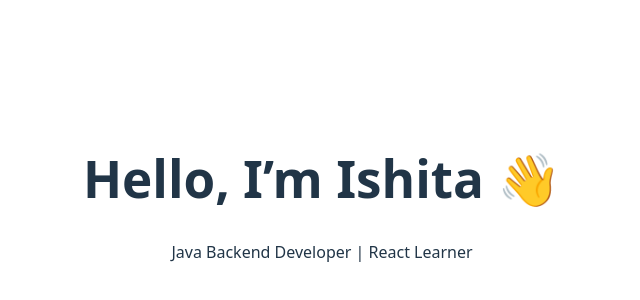
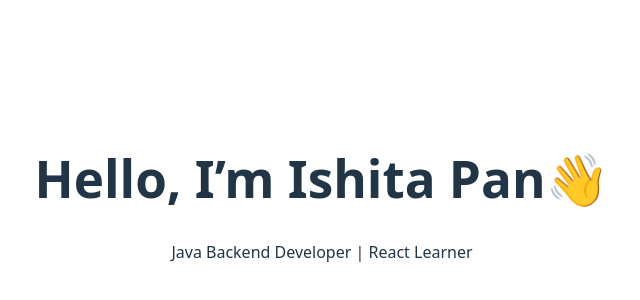
Before and after one commit to ishitapan/my-portfolio, a React (Vite) app: page / in a window 1280 px wide. Shown: the part 202-502 px from the top of the page, without its empty margins (318-958 px from the left). Built offline with nearby package versions, Linux system fonts and the light colour scheme.

Commit message:
added Ishita pan

```diff
--- a/src/App.tsx
+++ b/src/App.tsx
@@ -6,7 +6,7 @@ import './App.css'
 function App() {
   return (
     <div>
-      <h1>Hello, I’m Ishita 👋</h1>
+      <h1>Hello, I’m Ishita Pan👋</h1>
       <p>Java Backend Developer | React Learner</p>
     </div>
   )
```
